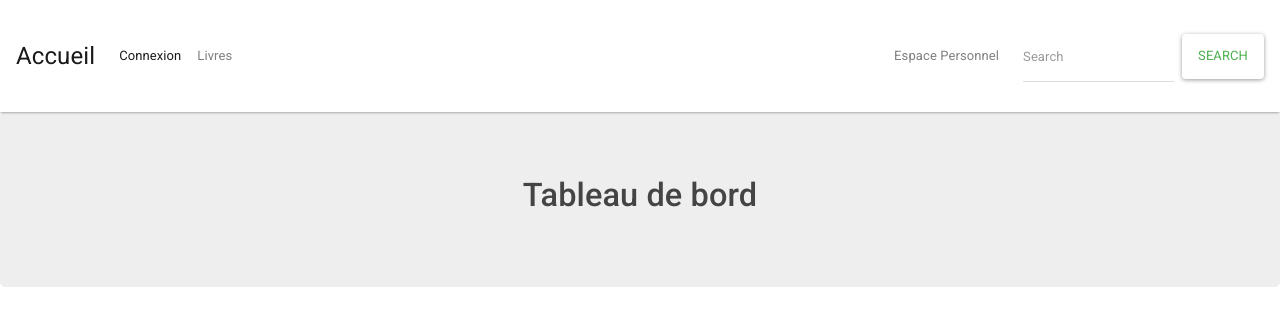
After one commit to florentdrousset/library, a Symfony app: template templates/user/userspace.html.twig in a window 1280 px wide. The commit adds this page. Shown: the top 326 px of the page. Run offline with Twig, Linux system fonts and the light colour scheme; the template is opened without the code that fills it, so the values that code supplies are empty; some libraries are stand-ins or nearby versions.

Commit message:
vues espace perso

```diff
--- a/templates/base.html.twig
+++ b/templates/base.html.twig
@@ -12,7 +12,6 @@
     <body>
     {% for message in app.flashes('success', 'revive') %}
         <div class="alert alert-success">
-
             {{ message }}
         </div>
     {% endfor %}
@@ -37,11 +36,27 @@
                     <a class="nav-link" href="{{ path('books') }}">Livres</a>
                 </li>
             </ul>
-            <ul class="navbar-nav m-3">
-                <li class="nav-item my-2 my-lg-0">
-                    <a class="nav-link" href="{{ path('librarian') }}">Espace Bibliothécaire</a>
-                </li>
-            </ul>
+
+                <ul class="navbar-nav m-3">
+                        {% if is_granted('ROLE_SUPERADMIN') %}
+                    <li class="nav-item my-2 my-lg-0">
+                        <a class="nav-link" href="{{ path('admin') }}">Espace Admin</a>
+                    </li>
+                    <li class="nav-item my-2 my-lg-0">
+                        <a class="nav-link" href="{{ path('librarian') }}">Espace Bibliothécaire</a>
+                    </li>
+                        {% elseif is_granted('ROLE_ADMIN') %}
+                    <li class="nav-item my-2 my-lg-0">
+                            <a class="nav-link" href="{{ path('librarian') }}">Espace Bibliothécaire</a>
+                    </li>
+                        {% endif %}
+                    <li class="nav-item my-2 my-lg-0">
+                        <a class="nav-link" href="{{ path('userSpace') }}">Espace Personnel</a>
+                    </li>
+                </ul>
+
+
+
             <form class="form-inline my-2 my-lg-0">
                 <input class="form-control mr-sm-2" type="search" placeholder="Search" aria-label="Search">
                 <button class="btn btn-outline-success my-2 my-sm-0" type="submit">Search</button>
--- /dev/null
+++ b/templates/user/userspace.html.twig
@@ -0,0 +1,5 @@
+{% extends 'base.html.twig' %}
+
+{% block body %}
+    <div class="jumbotron text-center"><h1>Tableau de bord</h1></div>
+{% endblock %}
```
Also changed, not shown: src/Controller/UserController.php (added, +20 -0 lines).
